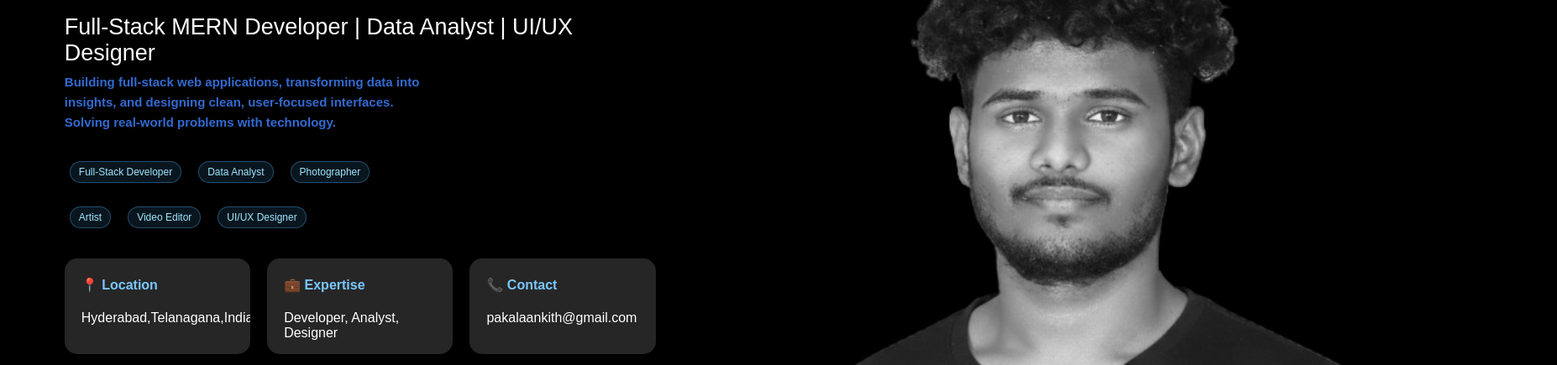
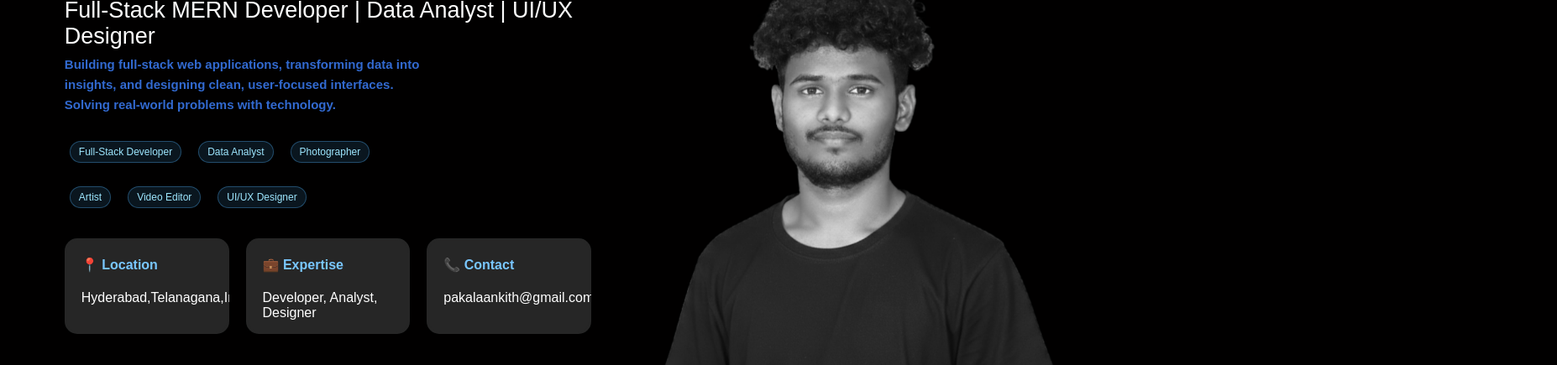
Before and after one commit to ankith-pakala/ankith-pakala.github.io, a plain HTML site: page index.html in a window 1280 px wide. Shown: the part 514-949 px from the top of the page at 84% size, 1854 px wide, since content can reach past the window. Drawn offline with nearby package versions, Linux system fonts and the light colour scheme; some icons are missing; files whose address does not match are found by name.

Commit message:
Fix_viewport

```diff
--- a/css/style.css
+++ b/css/style.css
@@ -1,4 +1,21 @@
 @import url('https://fonts.googleapis.com/css2?family=Poppins:wght@200;300;400;500;600&display=swap');
+
+/* make sizing predictable and keep everything inside viewport */
+*,
+*::before,
+*::after {
+  box-sizing: border-box;
+}
+
+/* images and media should never overflow their containers */
+img,
+video,
+iframe,
+svg {
+  max-width: 100%;
+  height: auto;
+  display: block;
+}
 
 body {
   margin: 0px 0px 0px 0px;
@@ -6,6 +23,8 @@
   background: #010000;
   font-family: Arial, sans-serif;
   position: relative;
+  overflow-x: hidden;
+  /* prevent horizontal zooming */
 }
 
 
@@ -33,10 +52,11 @@
   background: linear-gradient(180deg, #de1ae1, #7aa2ff);
 }
 
-.phonephoto{
+.phonephoto {
   display: none;
 }
-.mob_Header{
+
+.mob_Header {
   display: none;
 }
 
@@ -57,7 +77,7 @@
   will-change: transform;
 }
 
-nav.navbar{
+nav.navbar {
   border-left: 0px;
   height: 90px !important;
   position: fixed !important;
@@ -73,7 +93,7 @@
 }
 
 
-.left-sectio{
+.left-sectio {
   display: none;
 }
 
@@ -110,9 +130,10 @@
 }
 
 
-.mob_Header{
+.mob_Header {
   display: none;
 }
+
 .logo {
   width: 45px;
   height: 45px;
@@ -213,7 +234,7 @@
   }
 }
 
-.right-section{
+.right-section {
   position: absolute;
   left: 450px;
   top: 41%;
@@ -224,6 +245,7 @@
 .right-section {
   flex: 1;
 }
+
 .right-section a {
   color: #ccc;
   text-decoration: none;
@@ -234,7 +256,7 @@
 }
 
 .rightpart {
-  left:0px;
+  left: 0px;
   padding-right: 2%;
   margin-left: 0%;
 }
@@ -290,7 +312,7 @@
     gap: 10px;
     align-items: center;
     position: relative;
-    left :22%;
+    left: 22%;
   }
 
   /* Logo smaller */
@@ -307,13 +329,16 @@
   }
 
   .roles {
-    display: none; /* hide animated roles on mobile */
+    display: none;
+    /* hide animated roles on mobile */
   }
 
   /* Right section RESET (IMPORTANT) */
   .right-section {
-    position: static;     /* 🔑 remove absolute positioning */
-    display: none;        /* hide desktop menu */
+    position: static;
+    /* 🔑 remove absolute positioning */
+    display: none;
+    /* hide desktop menu */
   }
 
   /* If you later add hamburger menu */
@@ -597,16 +622,17 @@
 
 .right {
   padding-top: 200px;
-  width: 1200px;
-  height: 90%;
+  width: 100%;
+  max-width: 950px;
+  height: auto;
   display: flex;
   justify-content: center;
   animation: fadeIn 3.5s ease forwards;
 }
 
 .right img {
-  width: 950px;
-  height: 950px;
+  max-width: 100%;
+  height: auto;
 }
 
 .photo-placeholder {
@@ -760,6 +786,18 @@
   animation-timeline: view();
 }
 
+/* adjust side-box on narrower viewports to avoid horizontal overflow */
+@media (max-width: 1400px) {
+  .side-box {
+    position: static;
+    margin: 40px auto;
+    width: 90%;
+    height: auto;
+    top: auto;
+    left: auto;
+  }
+}
+
 .side-box p {
   font-size: 19px;
 
@@ -797,7 +835,7 @@
   height: 1px;
   background: linear-gradient(90deg, transparent, #9f7bff, transparent);
   margin: 40px 0;
-   animation: underlineGrow  cubic-bezier(.34, 1.56, .64, 1) forwards;
+  animation: underlineGrow cubic-bezier(.34, 1.56, .64, 1) forwards;
   animation-timeline: view();
   animation-range: entry 0;
 }
@@ -1932,9 +1970,7 @@
   width: 100%;
 }
 
-.space_gallery{
-
-}
+.space_gallery {}
 
 .space_gallery {
   transition: background-image 1.5s ease-in-out;
@@ -2213,7 +2249,8 @@
 
 .end {
   display: flex;
-  justify-content: center; /* horizontal */
+  justify-content: center;
+  /* horizontal */
   align-items: center;
   color: rgba(225, 225, 225, 0.814)
 }
@@ -2410,9 +2447,10 @@
     margin: 110px auto 0;
   }
 
-  div.parttwo{
+  div.parttwo {
     display: none;
   }
+
   .intro {
     font-size: 26px;
   }
@@ -2429,7 +2467,8 @@
     font-size: 18px;
     margin-top: 18px;
     display: flex;
-  justify-content: center; /* horizontal */
+    justify-content: center;
+    /* horizontal */
     align-items: center;
 
   }
@@ -2438,7 +2477,8 @@
     max-width: 100%;
     font-size: 14px;
     margin-top: 10px;
-    justify-content: center; /* horizontal */
+    justify-content: center;
+    /* horizontal */
     align-items: center;
   }
 
@@ -2516,19 +2556,23 @@
     display: none;
   }
 
-  .small_body{
+  .small_body {
     font-size: 20px;
   }
+
   .stats-section {
     padding: 60px 16px;
     gap: 24px;
   }
-.skills-subtitle{
+
+  .skills-subtitle {
     display: none;
   }
-.skills-title{
+
+  .skills-title {
     display: none;
   }
+
   .skills-section {
     height: auto;
     padding: 0 16px 40px;
@@ -2913,6 +2957,7 @@
     transform: scale(0.92);
     opacity: 0;
   }
+
   to {
     transform: scale(1);
     opacity: 1;
```
Also changed, not shown: 1 other file. Lines whose indentation alone changed are shown as unchanged.
